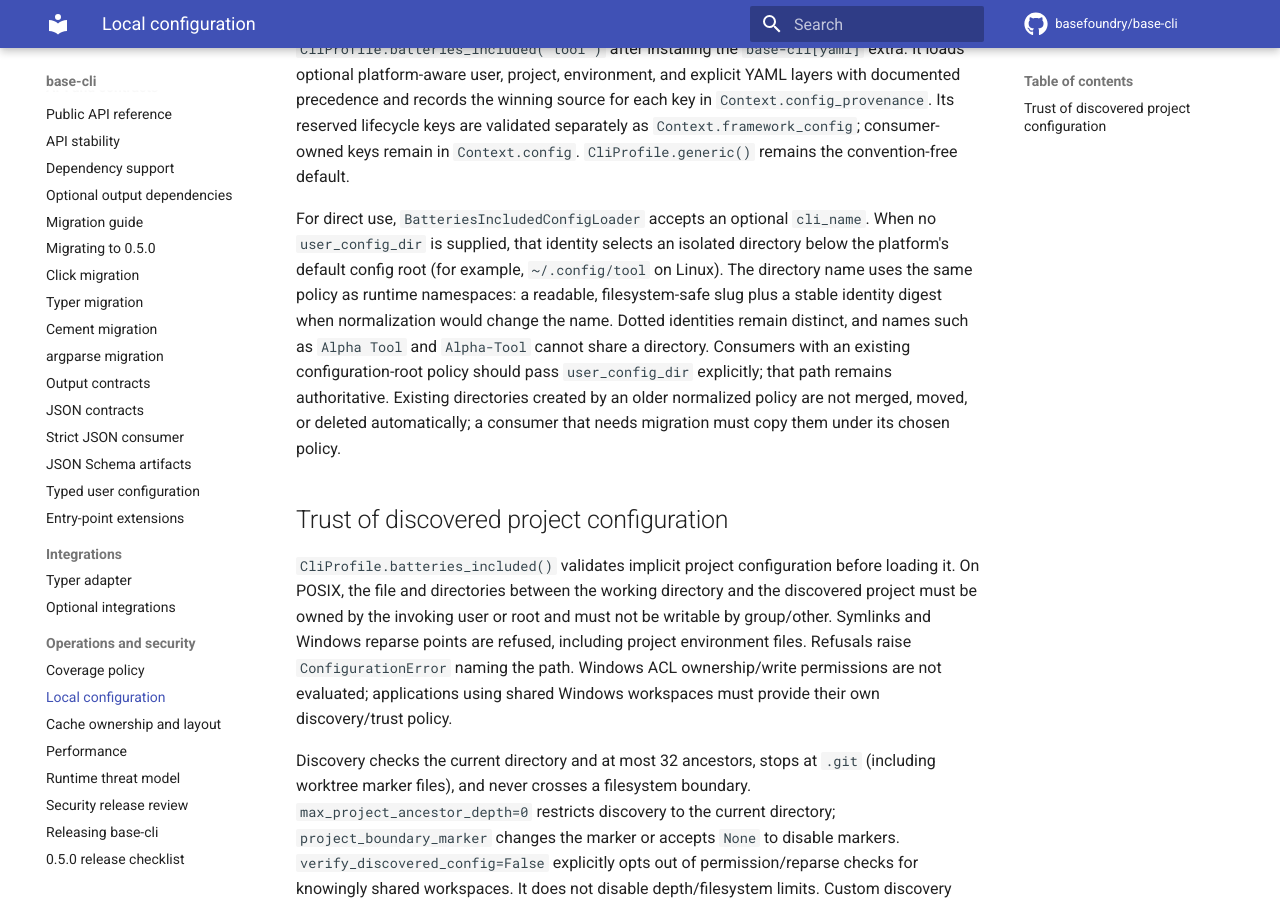
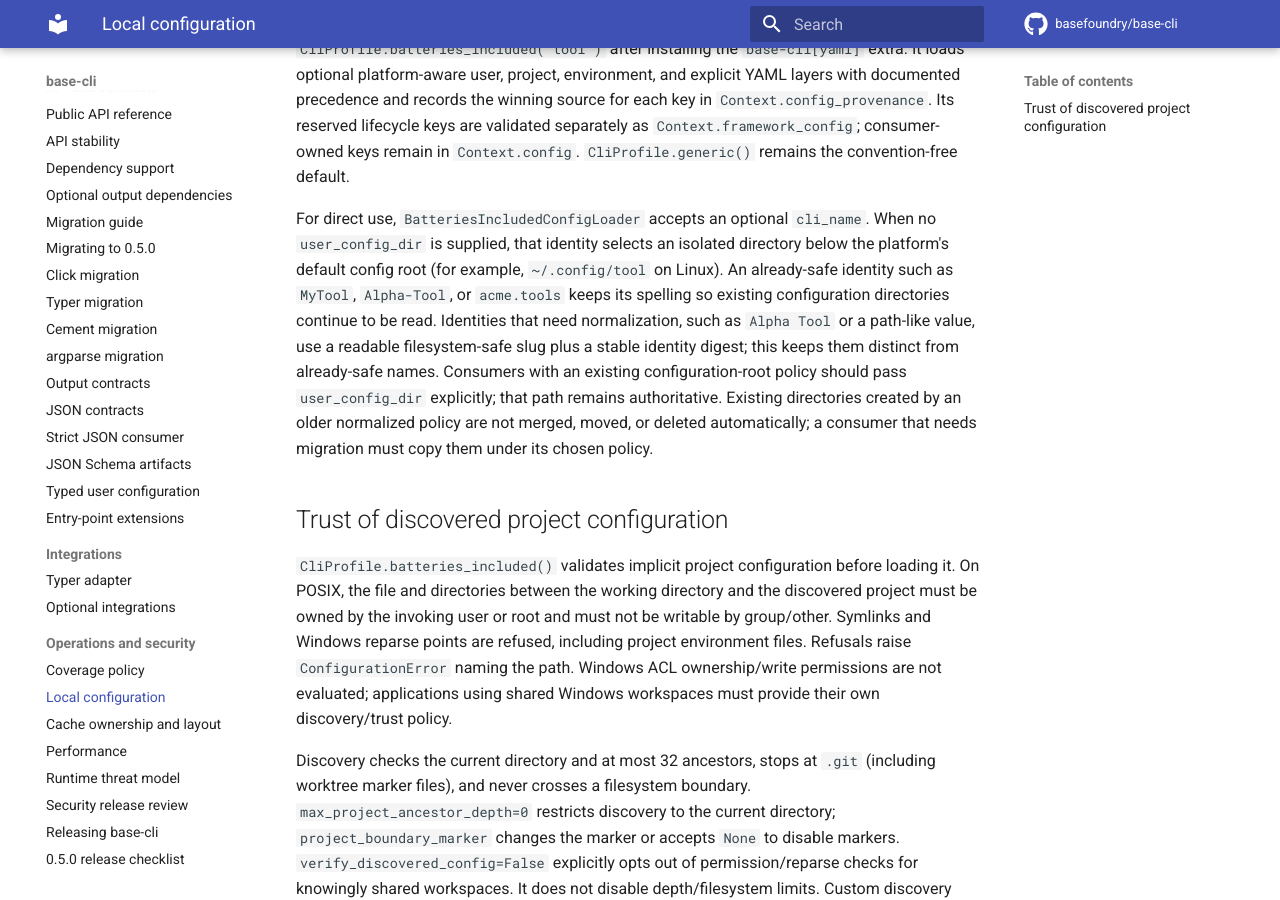
Before and after one commit to basefoundry/base-cli, an MkDocs documentation site: the page built from docs/local-config.md, in a window 1280 px wide and 900 px high, scrolled down 473 px. Built offline with MkDocs 1.6.1 and Material for MkDocs 9.7.7, drawn with Linux system fonts in a browser that asks for light colours; comment, search, counter and statistics services are not loaded.

Commit message:
fix: preserve existing config identity paths

```diff
--- a/docs/local-config.md
+++ b/docs/local-config.md
@@ -26,14 +26,16 @@ the convention-free default.
 For direct use, `BatteriesIncludedConfigLoader` accepts an optional `cli_name`.
 When no `user_config_dir` is supplied, that identity selects an isolated
 directory below the platform's default config root (for example,
-`~/.config/tool` on Linux). The directory name uses the same policy as runtime
-namespaces: a readable, filesystem-safe slug plus a stable identity digest when
-normalization would change the name. Dotted identities remain distinct, and
-names such as `Alpha Tool` and `Alpha-Tool` cannot share a directory. Consumers
-with an existing configuration-root policy should pass `user_config_dir`
-explicitly; that path remains authoritative. Existing directories created by an
-older normalized policy are not merged, moved, or deleted automatically; a
-consumer that needs migration must copy them under its chosen policy.
+`~/.config/tool` on Linux). An already-safe identity such as `MyTool`,
+`Alpha-Tool`, or `acme.tools` keeps its spelling so existing configuration
+directories continue to be read. Identities that need normalization, such as
+`Alpha Tool` or a path-like value, use a readable filesystem-safe slug plus a
+stable identity digest; this keeps them distinct from already-safe names.
+Consumers with an existing configuration-root policy should pass
+`user_config_dir` explicitly; that path remains authoritative. Existing
+directories created by an older normalized policy are not merged, moved, or
+deleted automatically; a consumer that needs migration must copy them under
+its chosen policy.
 
 ## Trust of discovered project configuration
 
```
Also changed, not shown: 4 other files.
